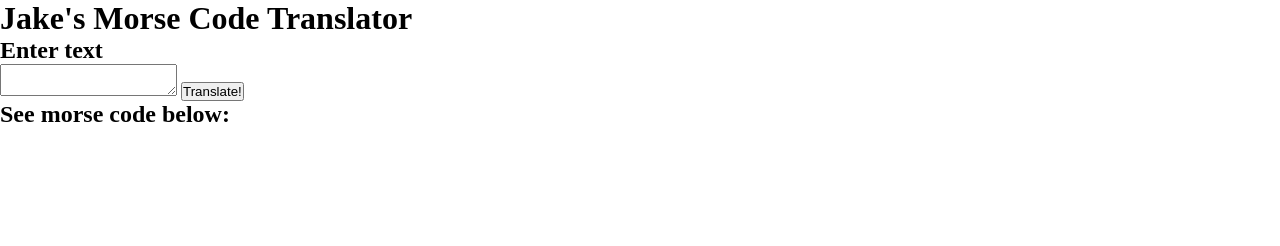
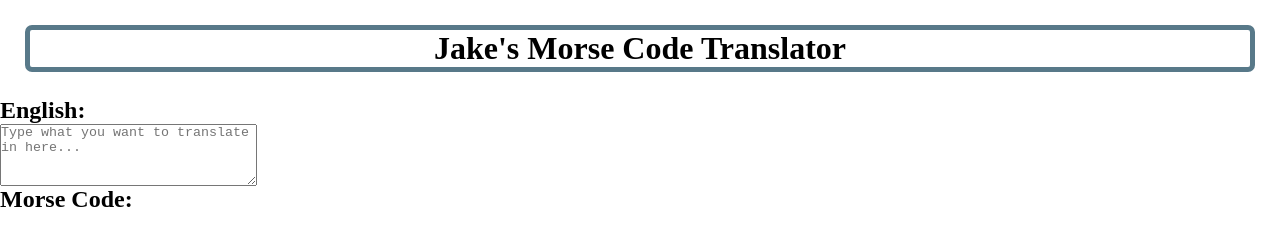
Before and after one commit to JakeM1993/My-translator, a plain HTML site: page index.html in a window 1280 px wide. Drawn offline with Linux system fonts and the light colour scheme.

Commit message:
got all the scss folders talking to eachother

```diff
--- a/file.js
+++ b/file.js
@@ -1,5 +1,4 @@
 const input = document.getElementById("text-box")
-const button = document.querySelector("button")
 const display = document.getElementById("display")
 // console.log(input)
 // console.log(button)
@@ -56,7 +55,7 @@ const translate = (input) => {
     display.innerHTML =  finalTranslation
 };
 
-button.addEventListener("click", () => {
+input.addEventListener("input", () => {
   translate(input.value)
 })
 
--- a/index.html
+++ b/index.html
@@ -4,7 +4,7 @@
     <meta http-equiv="X-UA-Compatible" content="IE=edge">
     <meta name="viewport" content="width=device-width, initial-scale=1.0">
     <title>Jakes Morse Code Translator</title>
-    <link rel="stylesheet" href="./styles/main.css" />
+    <link rel="stylesheet" href="./main.css" />
 
 </head>
 <body>
@@ -18,13 +18,11 @@
 
         <section class="translate">
 
-            <h1>Enter text</h1>
+            <h2>English:</h2>
 
-            <textarea id="text-box">
-            </textarea>
+            <textarea rows="4" cols="30" placeholder="Type what you want to translate in here..." id="text-box"></textarea>
 
-            <button>Translate!</button>
-            <h2>See morse code below:</h2>
+            <h2>Morse Code:</h2>
 
             <p id="display"></p>
 
--- /dev/null
+++ b/main.scss
@@ -0,0 +1,3 @@
+@use "./styles/layout" as *;
+@use "./styles/components" as *;
+@use "./styles/abstracts" as *;
--- a/styles/_abstracts.scss
+++ b/styles/_abstracts.scss
@@ -1,3 +1,5 @@
+
+
 $color1b: #edeae3;
 $color1: #307592;
 $color2: #587989;
--- a/styles/_components.scss
+++ b/styles/_components.scss
@@ -0,0 +1,12 @@
+@use "./abstracts" as *;
+
+.header {
+    display: flex;
+    justify-content: center;
+    align-items: center;
+    text-align: center;
+    overflow: hidden;
+    border:  5px solid $color2;
+    border-radius: 7px;
+    margin: 25px;
+}
--- a/styles/_layout.scss
+++ b/styles/_layout.scss
@@ -1,5 +1,15 @@
+@use "./abstracts" as *;
+
 * {
     padding: 0;
     margin: 0;
     box-sizing: border-box;
 }
+
+.header {
+    display: flex;
+    justify-content: center;
+    align-items: center;
+    text-align: center;
+    border: 5px solid $color2;
+}
--- a/styles/main.scss
+++ /dev/null
@@ -1,2 +0,0 @@
-@use  "./_abstracts.scss";
-@use  "./_layout.scss";
```
Also changed, not shown: main.css (added), styles/main.css (deleted).
